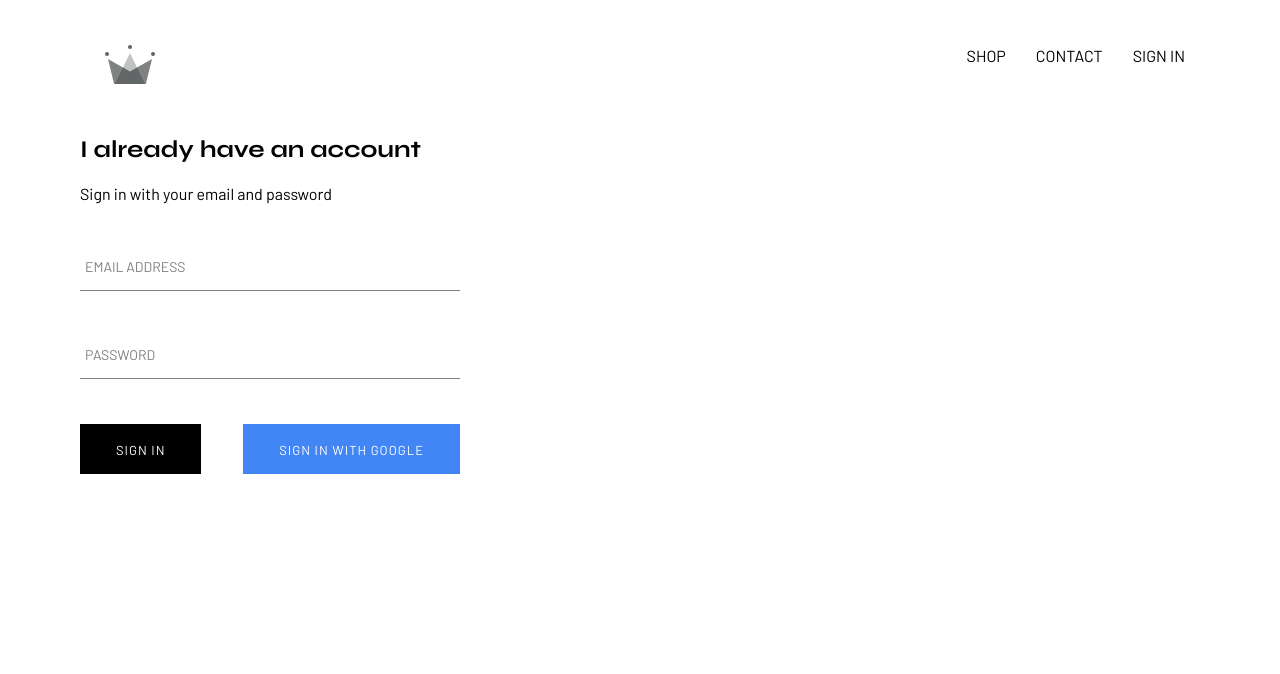
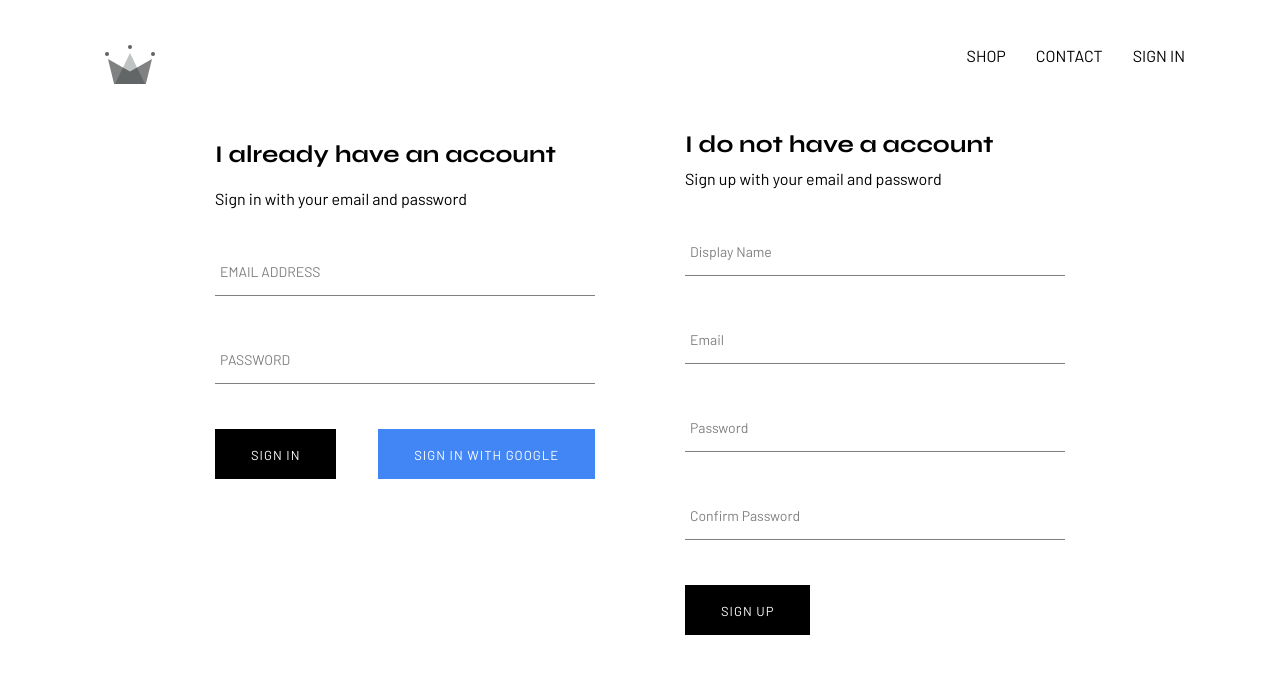
Before and after one commit to moazamdev/window-shop, a React (Create React App) app: page /signin in a window 1280 px wide. Shown: the top 674 px of the page. Built offline with nearby package versions, Linux system fonts and the light colour scheme; no server answers.

Commit message:
Implemented firebase utils, included ability to store authenticated users into out firestore database

```diff
--- a/src/App.js
+++ b/src/App.js
@@ -1,4 +1,4 @@
-import React from "react";
+import React, { useRef } from "react";
 import "./App.css";
 
 import { Switch, Route } from "react-router-dom";
@@ -7,7 +7,11 @@
 import ShopPage from "./pages/shop/shop.component";
 import Header from "./components/header/header.component";
 import SignInAndSignUpPage from "./pages/sign-in-and-sign-up/sign-in-and-sign-up.component";
-import { auth } from "./firebase/firebase.utils";
+import {
+  auth,
+  createUserProfileDocument,
+  firestore,
+} from "./firebase/firebase.utils";
 
 class App extends React.Component {
   constructor() {
@@ -20,9 +24,22 @@
   unsubscribeFromAuth = null;
 
   componentDidMount() {
-    this.unsubscribeFromAuth = auth.onAuthStateChanged((user) => {
-      this.setState({ currentUser: user });
-      console.log(user);
+    this.unsubscribeFromAuth = auth.onAuthStateChanged(async (userAuth) => {
+      if (userAuth) {
+        const userRef = await createUserProfileDocument(userAuth);
+
+        userRef.onSnapshot((snapShot) => {
+          this.setState({
+            currentUser: {
+              id: snapShot.id,
+              ...snapShot.data(),
+            },
+          });
+
+          console.log(this.state);
+        });
+      }
+      this.setState({ currentUser: userAuth });
     });
   }
 
--- /dev/null
+++ b/src/components/sign-up/sign-up.component.jsx
@@ -0,0 +1,100 @@
+import React from "react";
+import FormInput from "../form-input/form-input.component";
+import CustomButton from "../custom-button/custom-button.component";
+import { auth, createUserProfileDocument } from "../../firebase/firebase.utils";
+
+import "./sign-up.styles.scss";
+
+class SignUp extends React.Component {
+  constructor() {
+    super();
+
+    this.state = {
+      displayName: "",
+      email: "",
+      password: "",
+      confirmPassword: "",
+    };
+  }
+
+  handleSubmit = async (event) => {
+    event.preventDefault();
+    const { displayName, email, password, confirmPassword } = this.state;
+
+    if (password != confirmPassword) {
+      alert("Passwords don't match");
+      return;
+    }
+
+    try {
+      const { user } = await auth.createUserWithEmailAndPassword(
+        email,
+        password
+      );
+
+      await createUserProfileDocument(user, { displayName });
+
+      this.setState({
+        displayName: "",
+        email: "",
+        password: "",
+        confirmPassword: "",
+      });
+    } catch (error) {
+      console.log(error);
+    }
+  };
+
+  handleChange = (event) => {
+    const { value, name } = event.target;
+    this.setState({ [name]: value });
+  };
+
+
+  render() {
+    const { displayName, email, password, confirmPassword } = this.state;
+    return (
+      <div className="sign-up">
+        <h2 className="title">I do not have a account</h2>
+        <span>Sign up with your email and password</span>
+        <form className="sign-up-form" onSubmit={this.handleSubmit}>
+          <FormInput
+            type="text"
+            name="displayName"
+            value={displayName}
+            onChange={this.handleChange}
+            label="Display Name"
+            required
+          />
+          <FormInput
+            type="email"
+            name="email"
+            value={email}
+            onChange={this.handleChange}
+            label="Email"
+            required
+          />
+          <FormInput
+            type="password"
+            name="password"
+            value={password}
+            onChange={this.handleChange}
+            label="Password"
+            required
+          />
+          <FormInput
+            type="password"
+            name="confirmPassword"
+            value={confirmPassword}
+            onChange={this.handleChange}
+            label="Confirm Password"
+            required
+          />
+          <CustomButton type="submit">SIGN UP</CustomButton>
+        </form>
+      </div>
+    );
+  }
+}
+
+export default SignUp;
--- /dev/null
+++ b/src/components/sign-up/sign-up.styles.scss
@@ -0,0 +1,9 @@
+.sign-up {
+  display: flex;
+  flex-direction: column;
+  width: 380px;
+
+  .title {
+    margin: 10px 0;
+  }
+}
--- a/src/firebase/firebase.utils.js
+++ b/src/firebase/firebase.utils.js
@@ -12,13 +12,39 @@
   measurementId: "G-5GFZG6NHR1",
 };
 
+export const createUserProfileDocument = async (userAuth, additionalData) => {
+  if (!userAuth) return;
+
+  const userRef = firestore.doc(`users/${userAuth.uid}`);
+
+  const snapShot = await userRef.get();
+
+  if (!snapShot.exists) {
+    const { displayName, email } = userAuth;
+    const createdAt = new Date();
+
+    try {
+      await userRef.set({
+        displayName,
+        email,
+        createdAt,
+        ...additionalData,
+      });
+    } catch (error) {
+      console.log("error creating user", error.message);
+    }
+  }
+
+  return userRef;
+};
+
 firebase.initializeApp(config);
 
 export const auth = firebase.auth();
 export const firestore = firebase.firestore();
 
 const provider = new firebase.auth.GoogleAuthProvider();
-provider.setCustomParameters({ prompt: 'select_account' });
+provider.setCustomParameters({ prompt: "select_account" });
 export const signInWithGoogle = () => auth.signInWithPopup(provider);
 
 export default firebase;
--- a/src/pages/sign-in-and-sign-up/sign-in-and-sign-up.component.jsx
+++ b/src/pages/sign-in-and-sign-up/sign-in-and-sign-up.component.jsx
@@ -2,10 +2,14 @@
 
 import "./sign-in-and-sign-up.styles.scss";
 import SignIn from "../../components/sign-in/sign-in.component";
+import SignUp from "../../components/sign-up/sign-up.component";
+
+
 
 const SignInAndSignUpPage = () => (
   <div className="sign-in-and-sign-up">
     <SignIn />
+    <SignUp />
   </div>
 );
 export default SignInAndSignUpPage;
--- a/src/pages/sign-in-and-sign-up/sign-in-and-sign-up.styles.scss
+++ b/src/pages/sign-in-and-sign-up/sign-in-and-sign-up.styles.scss
@@ -0,0 +1,7 @@
+.sign-in-and-sign-up
+{
+    width: 850px;
+    display: flex;
+    justify-content: space-between;
+    margin: 30px auto;
+}
```
